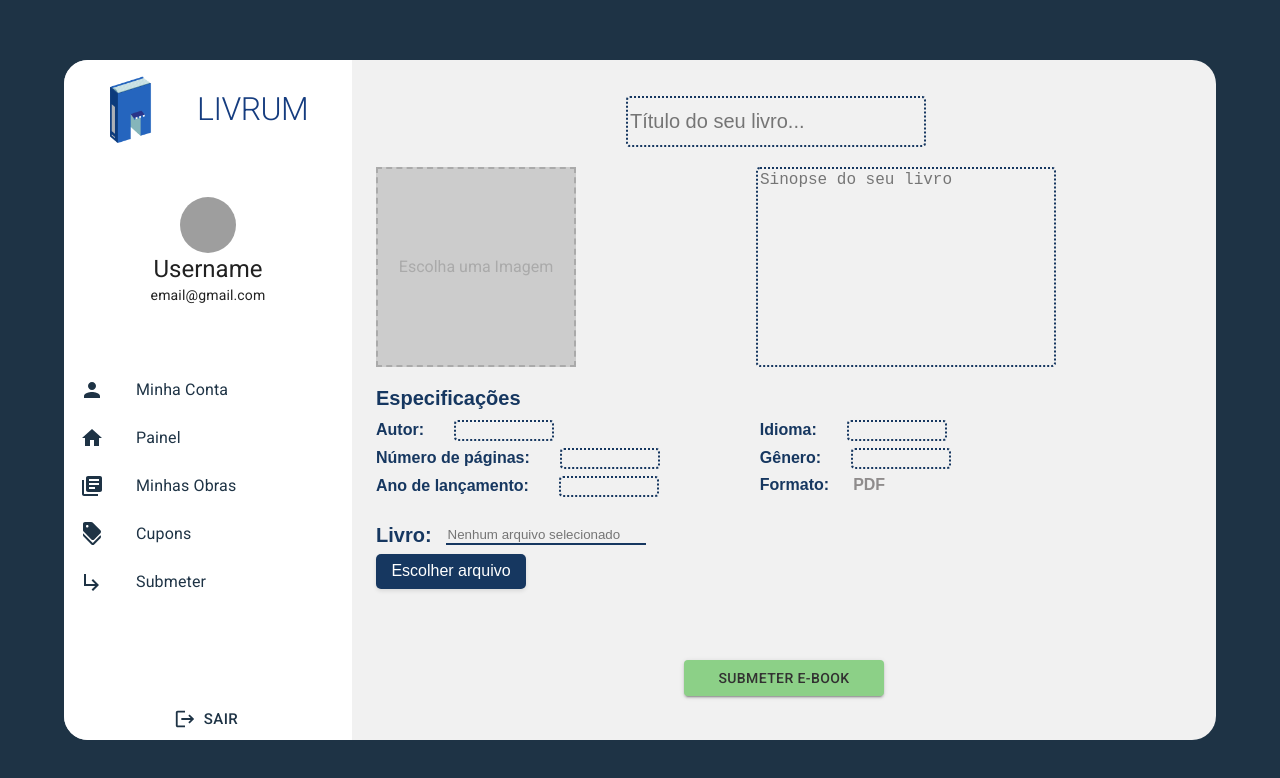
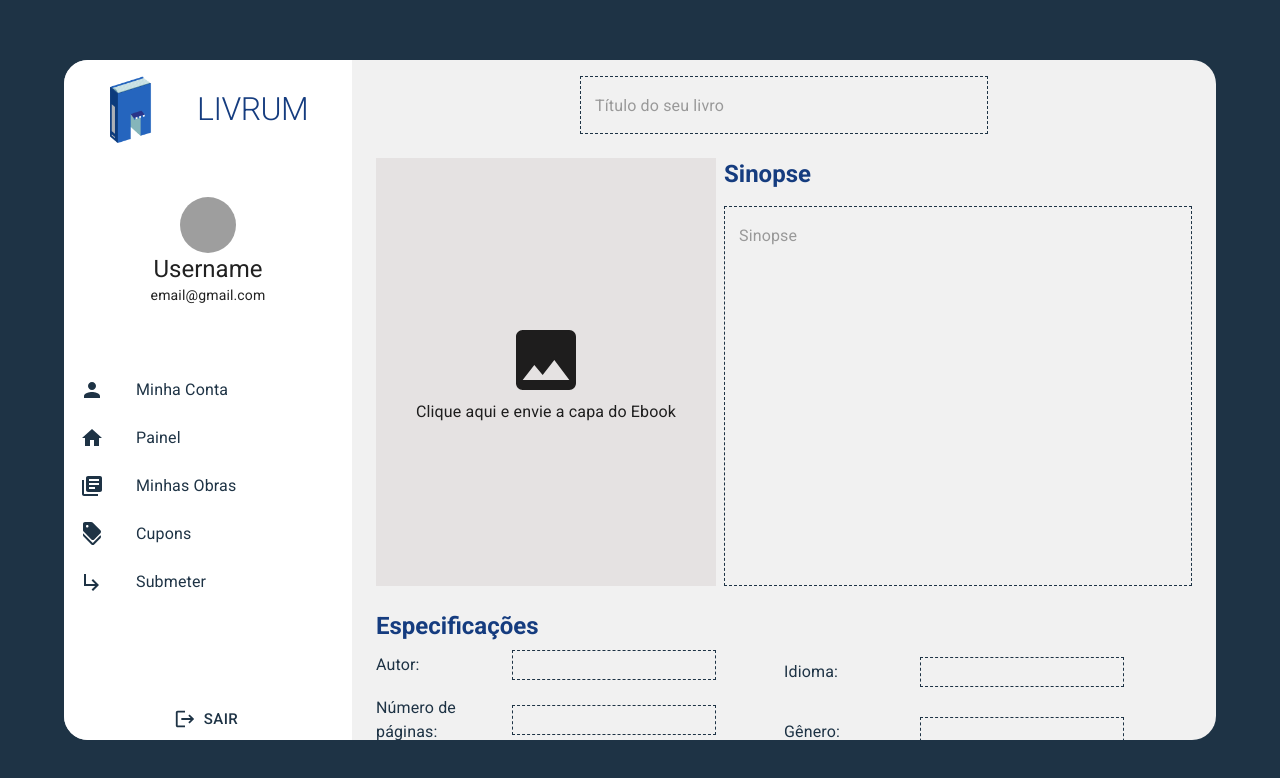
Before and after one commit to byte-stack-uefs/livrum, a Next.js app in the folder phase_4/app/webapp/: page /autor/ebook/submissao in a window 1280 px wide. Shown: the top 778 px of the page. Built offline with nearby package versions, Linux system fonts and the light colour scheme; grey boxes are pictures that could not be loaded.

Commit message:
Melhorias na página de submissão de ebook

```diff
--- a/phase_4/app/webapp/app/(internal)/autor/ebook/submissao/page.tsx
+++ b/phase_4/app/webapp/app/(internal)/autor/ebook/submissao/page.tsx
@@ -1,7 +1,31 @@
 "use client";
-import { Button } from "@mui/material";
 import { Box } from "@mui/material";
 import React, { useState } from "react";
+import { Button, Grid, TextField, Typography, styled } from "@mui/material";
+import { Image } from "@mui/icons-material";
+
+const DashedInput = styled(TextField)(({ theme }) => ({
+    borderRadius: 0,
+    border: "none",
+
+    "& .MuiInputBase-root": {
+        backgroundColor: "transparent",
+        borderRadius: 0,
+        border: "1px dashed white",
+        borderColor: theme.palette.dark.main,
+
+        ":hover": {
+            borderColor: theme.palette.darker.main,
+        },
+    },
+    "& .MuiOutlinedInput-notchedOutline": {
+        border: 0,
+    },
+
+    " & .MuiInputBase-inputSizeSmall": {
+        height: "0.7em",
+    },
+}));
 
 function CampoTexto({ texto }) {
     return (
@@ -71,249 +95,123 @@ export default function Page() {
     }
 
     return (
-        <Box height="80vh" display="flex" flexDirection="column" justifyContent="flex-start">
-            {/*Título*/}
-            <input
-                onChange={handleTituloInputChange}
-                type="text"
-                placeholder="Título do seu livro..."
-                style={{
-                    border: "1px dotted #163760",
-                    borderRadius: "4px",
-                    backgroundColor: "#F1F1F1",
-                    borderWidth: "2px",
-                    outline: "none",
-                    width: "300px",
-                    height: "100px",
-                    fontSize: "20px",
-                    color: "#163760",
-                    marginLeft: "250px",
-                    marginTop: "20px",
-                }}
-            />
-
-            {/*Sinopse + imagem*/}
-            <Box display="flex" flexDirection="row">
-                <Box flexDirection="column" display="flex" marginTop="20px">
-                    <label
-                        class="picture"
-                        tabIndex="0"
-                        style={{
-                            display: "flex",
-                            width: "200px",
-                            height: "200px",
-                            background: "#ccc",
-                            alignItems: "center",
-                            justifyContent: "center",
-                            color: "#aaa",
-                            cursor: "pointer",
-                            border: "2px dashed currentcolor",
-                        }}
-                    >
-                        <input onChange={handleImgInputChange} class="picture__input" type="file" accept="image/*" style={{ display: "none" }} />
-                        <span class="picture__image">Escolha uma Imagem</span>
-                    </label>
-                    <label
-                        style={{
-                            marginTop: "20px",
-                            color: "#163760",
-                            fontFamily: "Source Sans Pro, sans-serif",
-                            fontWeight: "bold",
-                            fontSize: "20px",
-                        }}
-                    >
-                        Especificações
-                    </label>
-                </Box>
-
-                <textarea
-                    onChange={handleSinopseInputChange}
-                    type="text"
-                    placeholder="Sinopse do seu livro"
-                    style={{
-                        resize: "none",
-                        marginLeft: "180px",
-                        marginTop: "20px",
-                        border: "1px dotted #163760",
-                        borderRadius: "4px",
-                        backgroundColor: "#F1F1F1",
-                        borderWidth: "2px",
-                        outline: "none",
-                        width: "300px",
-                        height: "200px",
-                        fontSize: "16px",
-                        color: "#163760",
-                    }}
-                />
-            </Box>
-
-            {/*Especificações*/}
-            <Box width="auto" height="65vh" display="flex" flexDirection="row" justifyContent="flex-start">
-                <Box
-                    width="flex"
-                    height="30vh"
-                    display="flex"
-                    flexDirection="column"
-                    justifyContent="flex-start"
-                    marginRight="100px"
-                    marginTop="10px"
-                >
-                    <Box display="flex" alignItems="center" marginBottom="7px">
-                        <label style={{ marginRight: "30px", color: "#163760", fontFamily: "Source Sans Pro, sans-serif", fontWeight: "bold" }}>
-                            Autor:
-                        </label>
-                        <input
-                            onChange={handleAutorInputChange}
-                            type="text"
-                            style={{
-                                border: "1px dotted #163760",
-                                borderRadius: "4px",
-                                backgroundColor: "#F1F1F1",
-                                borderWidth: "2px",
-                                width: "100px",
-                                outline: "none",
-                            }}
-                        />
-                    </Box>
-
-                    <Box display="flex" alignItems="center" marginBottom="7px">
-                        <label style={{ marginRight: "30px", color: "#163760", fontFamily: "Source Sans Pro, sans-serif", fontWeight: "bold" }}>
-                            Número de páginas:
-                        </label>
-                        <input
-                            onChange={handlePagInputChange}
-                            type="text"
-                            style={{
-                                border: "1px dotted #163760",
-                                borderRadius: "4px",
-                                backgroundColor: "#F1F1F1",
-                                borderWidth: "2px",
-                                width: "100px",
-                                outline: "none",
-                            }}
-                        />
-                    </Box>
-
-                    <Box display="flex" alignItems="center" marginBottom="7px">
-                        <label style={{ marginRight: "30px", color: "#163760", fontFamily: "Source Sans Pro, sans-serif", fontWeight: "bold" }}>
-                            Ano de lançamento:
-                        </label>
-                        <input
-                            onChange={handleAnoInputChange}
-                            type="text"
-                            style={{
-                                border: "1px dotted #163760",
-                                borderRadius: "4px",
-                                backgroundColor: "#F1F1F1",
-                                borderWidth: "2px",
-                                width: "100px",
-                                outline: "none",
-                            }}
-                        />
-                    </Box>
-
-                    <Box display="flex" alignItems="center" marginBottom="7px" marginTop="20px">
-                        <label
-                            style={{
-                                marginRight: "14px",
-                                color: "#163760",
-                                fontFamily: "Source Sans Pro, sans-serif",
-                                fontWeight: "bold",
-                                fontSize: "20px",
+        <Grid container>
+            <Grid container justifyContent="center">
+                <Grid xs={12} md={6} item>
+                    <DashedInput fullWidth value={titulo} onChange={handleTituloInputChange} placeholder="Título do seu livro" />
+                </Grid>
+            </Grid>
+            <Grid container>
+                <Grid xs={12} item container my={3}>
+                    <Grid xs={5} item>
+                        <Box
+                            sx={{
+                                display: "flex",
+                                backgroundColor: "secondary.main",
+                                width: "100%",
+                                height: "100%",
+                                justifyContent: "center",
+                                alignItems: "center",
+                                flexDirection: "column",
                             }}
                         >
-                            Livro:
+                            <Image sx={{ fontSize: 80 }} />
+                            <Typography>Clique aqui e envie a capa do Ebook</Typography>
+                        </Box>
+                    </Grid>
+                    <Grid xs={7} item pl={1} container>
+                        <Grid item xs={12} mb={2}>
+                            <Typography color="darker.main" variant="h5" fontWeight="bold">
+                                Sinopse
+                            </Typography>
+                        </Grid>
+                        <Grid item xs={12}>
+                            <DashedInput fullWidth value={sinopse} onChange={handleSinopseInputChange} minRows={15} multiline placeholder="Sinopse" />
+                        </Grid>
+                    </Grid>
+                </Grid>
+                <Grid item xs={12}>
+                    <Typography variant="h5" color="darker.main" fontWeight="bold">
+                        Especificações
+                    </Typography>
+                </Grid>
+                <Grid item xs={12}>
+                    <Grid container>
+                        <Grid xs={6} item container>
+                            <Grid xs={12} item container alignItems="center" py={1}>
+                                <Grid xs={4} item>
+                                    <Typography color="dark.main">Autor: </Typography>
+                                </Grid>
+                                <Grid xs={6} item>
+                                    <DashedInput fullWidth size="small" onChange={handleAutorInputChange} />
+                                </Grid>
+                            </Grid>
+                            <Grid xs={12} item container alignItems="center" py={1}>
+                                <Grid xs={4} item>
+                                    <Typography color="dark.main">Número de páginas: </Typography>
+                                </Grid>
+                                <Grid xs={6} item>
+                                    <DashedInput fullWidth size="small" onChange={handlePagInputChange} />
+                                </Grid>
+                            </Grid>
+                            <Grid xs={12} item container alignItems="center" py={1}>
+                                <Grid xs={4} item>
+                                    <Typography color="dark.main">Ano de lançamento: </Typography>
+                                </Grid>
+                                <Grid xs={6} item>
+                                    <DashedInput fullWidth size="small" onChange={handleAnoInputChange} />
+                                </Grid>
+                            </Grid>
+                        </Grid>
+                        <Grid xs={6} item container>
+                            <Grid xs={12} item container alignItems="center" py={1}>
+                                <Grid xs={4} item>
+                                    <Typography color="dark.main">Idioma: </Typography>
+                                </Grid>
+                                <Grid xs={6} item>
+                                    <DashedInput fullWidth size="small" onChange={handleIdiomaInputChange} />
+                                </Grid>
+                            </Grid>
+                            <Grid xs={12} item container alignItems="center" py={1}>
+                                <Grid xs={4} item>
+                                    <Typography color="dark.main">Gênero: </Typography>
+                                </Grid>
+                                <Grid xs={6} item>
+                                    <DashedInput fullWidth size="small" onChange={handleGeneroInputChange} />
+                                </Grid>
+                            </Grid>
+                            <Grid xs={12} item container alignItems="center" py={1}>
+                                <Grid xs={4} item>
+                                    <Typography color="dark.main">Formato: </Typography>
+                                </Grid>
+                                <Grid xs={8} item>
+                                    <Typography color="textLight.main">PDF</Typography>
+                                </Grid>
+                            </Grid>
+                        </Grid>
+                    </Grid>
+                </Grid>
+                <Grid container item xs={12} mt={2}>
+                    <Grid item xs={12}>
+                        <Typography color="darker.main" variant="h5" fontWeight="bold">
+                            Livro: <Typography display="inline">Nenhum arquivo selecionado</Typography>
+                        </Typography>
+                    </Grid>
+                    <Grid item xs={12}>
+                        <input hidden accept="image/*" id="raised-button-file" multiple type="file" />
+                        <label htmlFor="raised-button-file">
+                            <Button color="dark" variant="contained" component="span">
+                                Escolher arquivo
+                            </Button>
                         </label>
-                        <input
-                            type="text"
-                            value={arq}
-                            placeholder="Nenhum arquivo selecionado"
-                            style={{
-                                border: "2px solid #163760",
-                                backgroundColor: "#F1F1F1",
-                                width: "200px",
-                                borderLeft: "none",
-                                borderRight: "none",
-                                borderTop: "none",
-                                outline: "none",
-                            }}
-                            disabled
-                        />
-                    </Box>
-                    <label
-                        class="button_label"
-                        tabIndex="0"
-                        style={{
-                            display: "flex",
-                            height: "35px",
-                            width: "150px",
-                            background: "#163760",
-                            alignItems: "center",
-                            justifyContent: "center",
-                            color: "#FFFFFF",
-                            cursor: "pointer",
-                            fontFamily: "Source Sans Pro, sans-serif",
-                            borderRadius: "5px",
-                            boxShadow: "0px 2px 4px rgba(0, 0, 0, 0.1)",
-                        }}
-                    >
-                        <input onChange={handleArqInputChange} class="input__button" type="file" accept="pdf/*" style={{ display: "none" }} />
-                        <span class="button">Escolher arquivo</span>
-                    </label>
-                </Box>
-
-                <Box width="flex" height="30vh" display="flex" flexDirection="column" marginTop="10px">
-                    <Box display="flex" alignItems="center" marginBottom="7px">
-                        <label style={{ marginRight: "30px", color: "#163760", fontFamily: "Source Sans Pro, sans-serif", fontWeight: "bold" }}>
-                            Idioma:
-                        </label>
-                        <input
-                            onChange={handleIdiomaInputChange}
-                            type="text"
-                            style={{
-                                border: "1px dotted #163760",
-                                borderRadius: "4px",
-                                backgroundColor: "#F1F1F1",
-                                borderWidth: "2px",
-                                width: "100px",
-                                outline: "none",
-                            }}
-                        />
-                    </Box>
-
-                    <Box display="flex" alignItems="center" marginBottom="7px">
-                        <label style={{ marginRight: "30px", color: "#163760", fontFamily: "Source Sans Pro, sans-serif", fontWeight: "bold" }}>
-                            Gênero:
-                        </label>
-                        <input
-                            onChange={handleGeneroInputChange}
-                            type="text"
-                            style={{
-                                border: "1px dotted #163760",
-                                borderRadius: "4px",
-                                backgroundColor: "#F1F1F1",
-                                borderWidth: "2px",
-                                width: "100px",
-                                outline: "none",
-                            }}
-                        />
-                    </Box>
-                    <Box display="flex" alignItems="center" marginBottom="7px">
-                        <label style={{ marginRight: "24px", color: "#163760", fontFamily: "Source Sans Pro, sans-serif", fontWeight: "bold" }}>
-                            Formato:
-                        </label>
-                        <label style={{ marginRight: "30px", color: "#8f8c8c", fontFamily: "Source Sans Pro, sans-serif", fontWeight: "bold" }}>
-                            PDF
-                        </label>
-                    </Box>
-                </Box>
-            </Box>
-
-            <Box display="flex" alignItems="start" justifyContent="center" marginBottom="20px">
-                <Button onClick={dados} variant="contained" style={{ width: "200px", backgroundColor: "#8CD087", color: "#323131" }}>
-                    Submeter e-Book
-                </Button>
-            </Box>
-        </Box>
+                    </Grid>
+                </Grid>
+                <Grid item xs={12} textAlign="center">
+                    <Button onClick={dados} variant="contained" color="success">
+                        Submeter e-Book
+                    </Button>
+                </Grid>
+            </Grid>
+        </Grid>
     );
 }
```
Also changed, not shown: phase_4/app/webapp/app/theme.tsx (+4 -4 lines).
